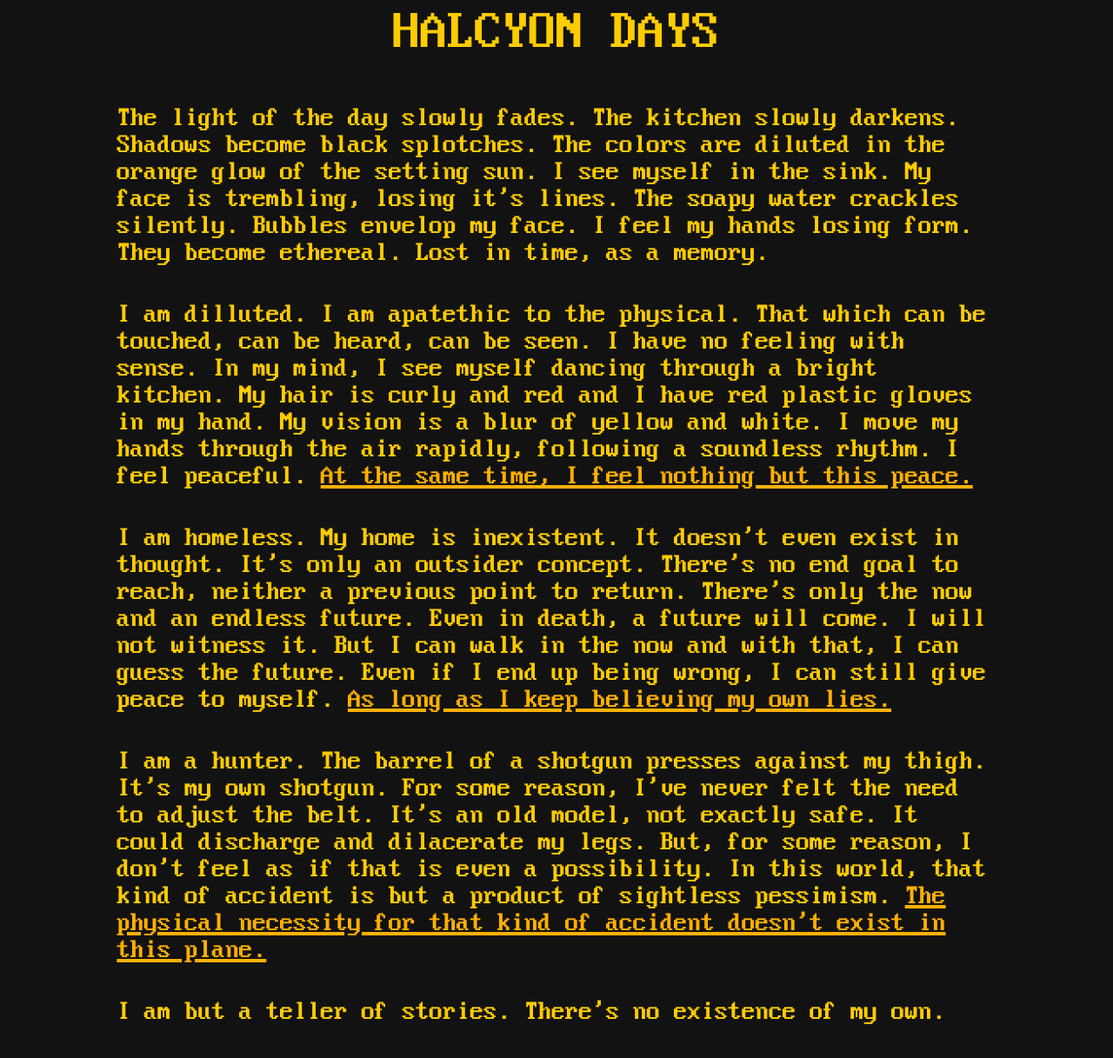
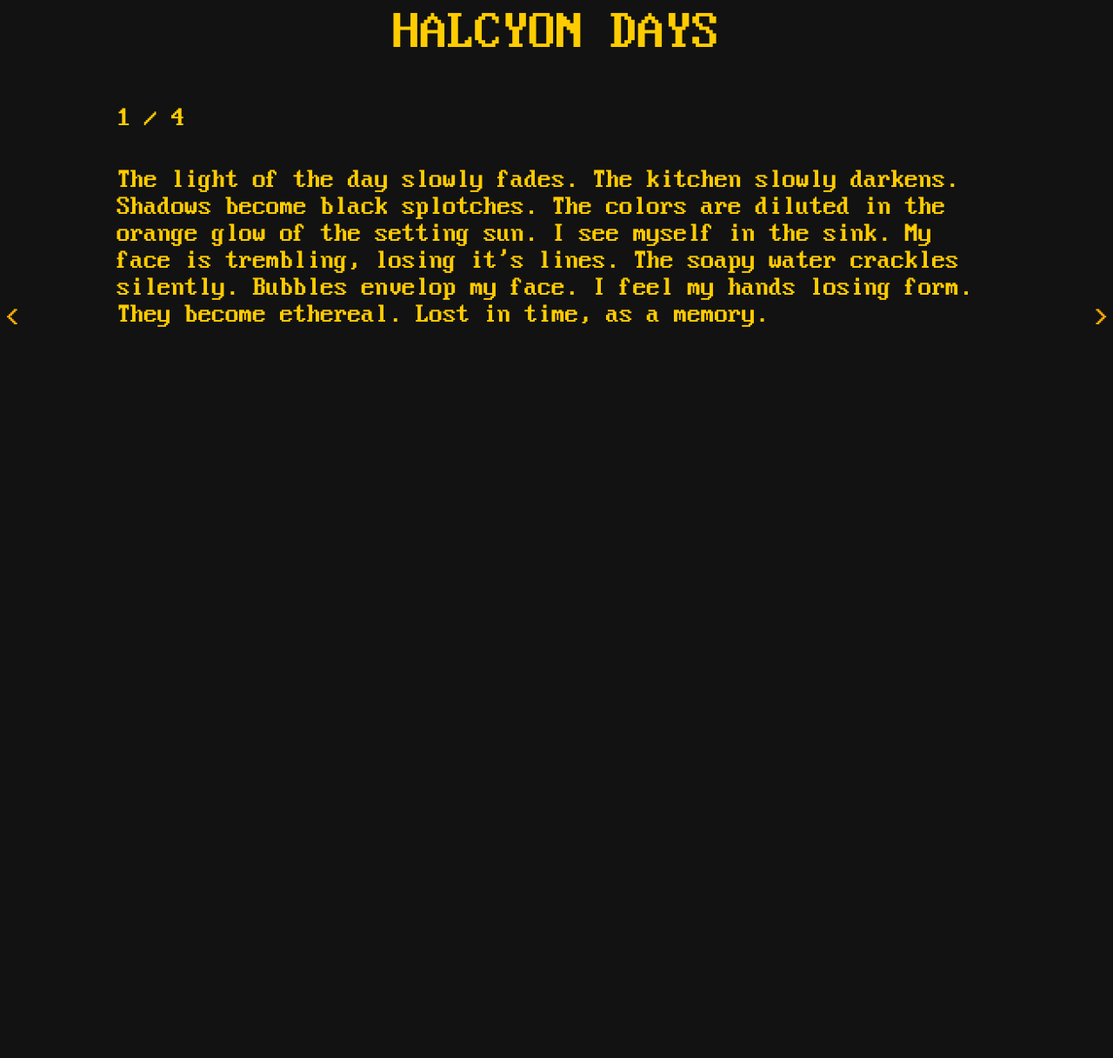
Before and after one commit to MoisesDuarte/halcyon-days, a plain HTML site: page index.html in a window 1280 px wide. Shown: the part 51-1268 px from the top of the page at 87% size. After the commit the page ends 800 px from the top, so only its background shows below. Drawn offline with Linux system fonts and the light colour scheme.

Commit message:
Getting the page turn function to work with the site index

```diff
--- a/index.html
+++ b/index.html
@@ -6,22 +6,26 @@
     <title>Halcyon Days</title>
 
     <link rel="stylesheet" href="css/style.css">
-    <link rel="stylesheet" href="css/animations.css">
 </head>
 <body>
 
     <div class="content">
         <h1 class="title">Halcyon Days</h1>
-        <p>The light of the day slowly fades. The kitchen slowly darkens. Shadows become black splotches. The colors are diluted in the orange glow of the setting sun. I see myself in the sink. My face is trembling, losing it's lines.  The soapy water crackles silently. Bubbles envelop my face. I feel my hands losing form. They become ethereal. Lost in time, as a memory.</p>
 
-        <p>I am dilluted. I am apatethic to the physical. That which can be touched, can be heard, can be seen. I have no feeling with sense. In my mind, I see myself dancing through a bright kitchen. My hair is curly and red and I have red plastic gloves in my hand. My vision is a blur of yellow and white. I move my hands through the air rapidly, following a soundless rhythm. I feel peaceful. <a href="pages/kitchen.html">At the same time, I feel nothing but this peace.</a></p>
+        <span id="page_number">1</span> / 4
 
-        <p>I am homeless. My home is inexistent. It doesn't even exist in thought. It's only an outsider concept. There's no end goal to reach, neither a previous point to return. There's only the now and an endless future. Even in death, a future will come. I will not witness it. But I can walk in the now and with that, I can guess the future. Even if I end up being wrong, I can still give peace to myself. <a href="pages/homeless.html">As long as I keep believing my own lies.</a></p>
+        <p id="1">The light of the day slowly fades. The kitchen slowly darkens. Shadows become black splotches. The colors are diluted in the orange glow of the setting sun. I see myself in the sink. My face is trembling, losing it's lines.  The soapy water crackles silently. Bubbles envelop my face. I feel my hands losing form. They become ethereal. Lost in time, as a memory.</p>
 
-        <p>I am a hunter. The barrel of a shotgun presses against my thigh. It's my own shotgun. For some reason, I've never felt the need to adjust the belt. It's an old model, not exactly safe. It could discharge and dilacerate my legs. But, for some reason, I don't feel as if that is even a possibility. In this world, that kind of accident is but a product of sightless pessimism. <a href="pages/hunting.html">The physical necessity for that kind of accident doesn't exist in this plane.</a></p>
+        <p id="2" class="hide">I am dilluted. I am apatethic to the physical. That which can be touched, can be heard, can be seen. I have no feeling with sense. In my mind, I see myself dancing through a bright kitchen. My hair is curly and red and I have red plastic gloves in my hand. My vision is a blur of yellow and white. I move my hands through the air rapidly, following a soundless rhythm. I feel peaceful. <a href="pages/kitchen.html">At the same time, I feel nothing but this peace.</a></p>
 
-        <p>I am but a teller of stories. There's no existence of my own.</p>
+        <p id="3" class="hide">I am homeless. My home is inexistent. It doesn't even exist in thought. It's only an outsider concept. There's no end goal to reach, neither a previous point to return. There's only the now and an endless future. Even in death, a future will come. I will not witness it. But I can walk in the now and with that, I can guess the future. Even if I end up being wrong, I can still give peace to myself. <a href="pages/homeless.html">As long as I keep believing my own lies.</a></p>
+
+        <p id="4" class="hide">I am a hunter. The barrel of a shotgun presses against my thigh. It's my own shotgun. For some reason, I've never felt the need to adjust the belt. It's an old model, not exactly safe. It could discharge and dilacerate my legs. But, for some reason, I don't feel as if that is even a possibility. In this world, that kind of accident is but a product of sightless pessimism. <a href="pages/hunting.html">The physical necessity for that kind of accident doesn't exist in this plane.</a></p>
+
+        <button class="btn-left" onclick="pageTurn('back')"><</button>
+        <button class="btn-right" onclick="pageTurn('next')">></button>
     </div>
+    <script src="js/page.util.js"></script>
 
 </body>
 </html>
```
